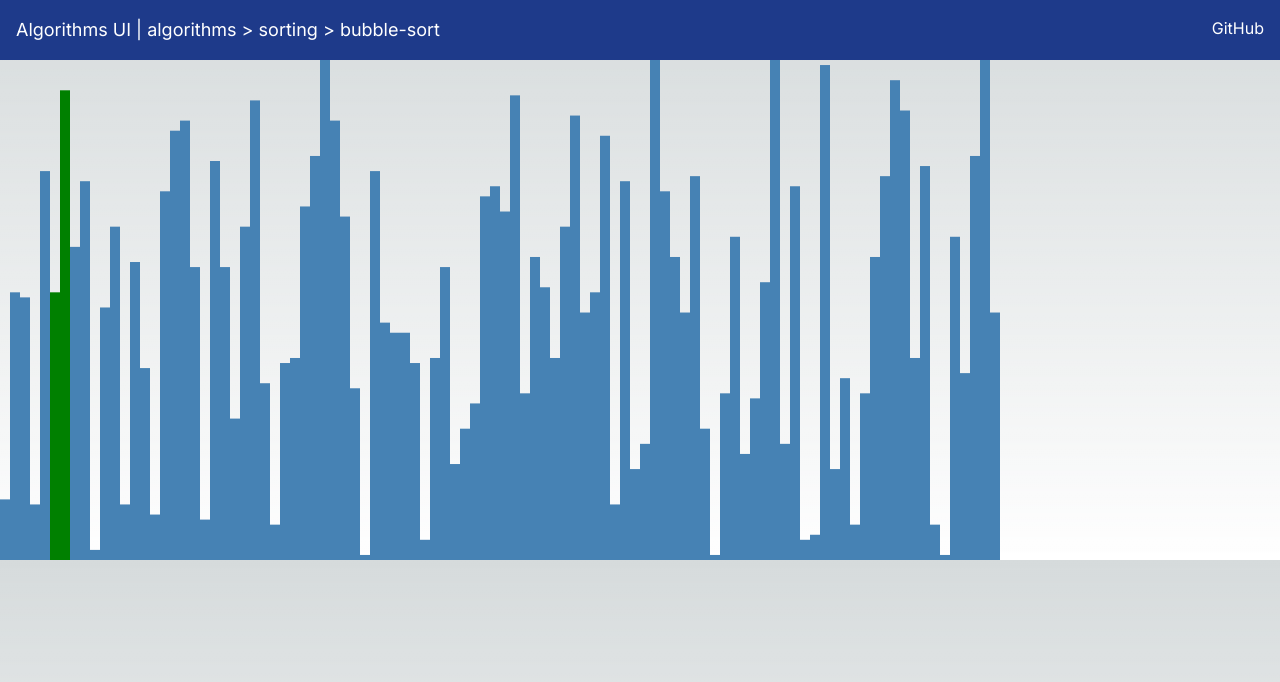
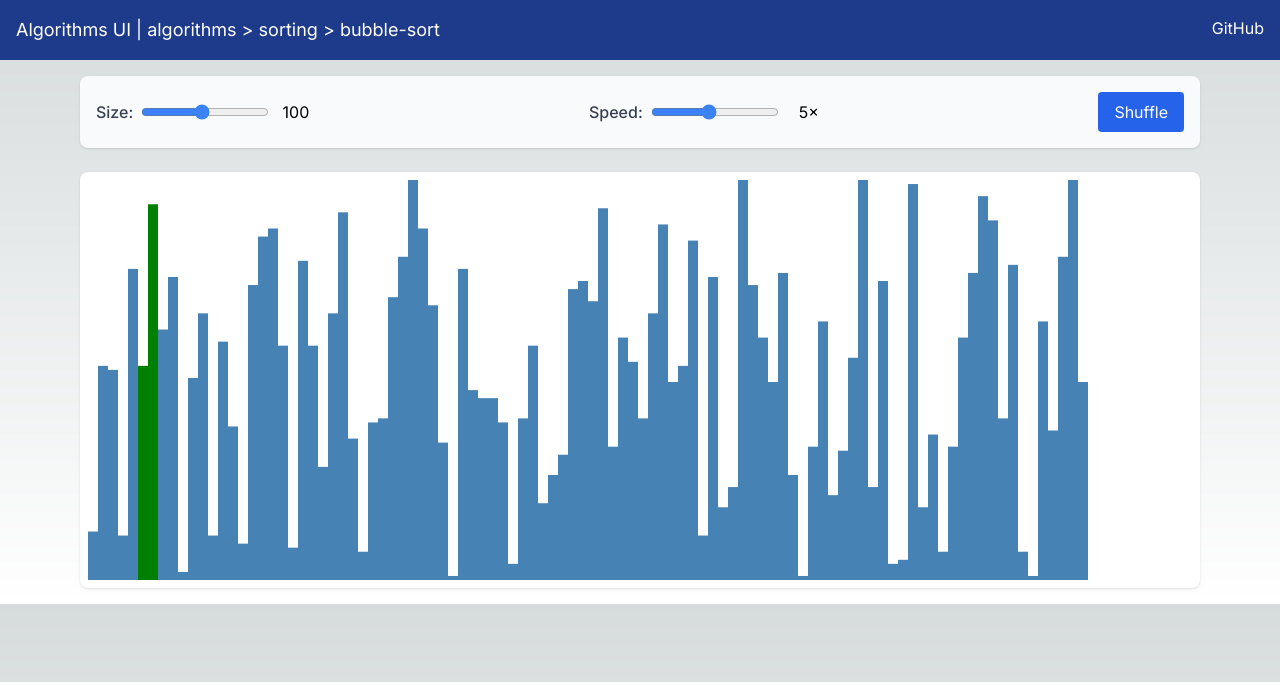
Before and after one commit to Zyoruk/algorithms-ui, a Next.js app: page /algorithms/sorting/bubble-sort in a window 1280 px wide. Shown: the top 682 px of the page. Built offline with nearby package versions, Linux system fonts and the light colour scheme.

Commit message:
Refactor sorting controllers to accept speed parameter and update BarsAnimation for dynamic speed adjustments; enhance SortingVisualizer with controls for size and speed.

```diff
--- a/src/app/algorithms/sorting/bubble-sort/controller.ts
+++ b/src/app/algorithms/sorting/bubble-sort/controller.ts
@@ -7,13 +7,9 @@ export class BubbleSortController extends AlgorithmController {
   private sorter = new BubbleSort();
   private animation!: BarsAnimation;
 
-  constructor(protected svgRef: SVGSVGElement) {
-    super(svgRef);
-  }
-
   async sortAndAnimate(arr: number[]) {
     let observableArr = new ObservableArray(...arr);
-    this.animation = new BarsAnimation(arr, this.svgRef);
+    this.animation = new BarsAnimation(arr, this.svgRef, this.speed);
     observableArr.addObserver(this.animation);
     await this.sorter.sort(observableArr);
     await new Promise((resolve) => setTimeout(resolve, 1000));
--- a/src/app/algorithms/sorting/merge-sort/controller.ts
+++ b/src/app/algorithms/sorting/merge-sort/controller.ts
@@ -7,13 +7,9 @@ export class MergeSortController extends AlgorithmController {
   private sorter = new MergeSort();
   private animation!: BarsAnimation;
 
-  constructor(protected svgRef: SVGSVGElement) {
-    super(svgRef);
-  }
-
   async sortAndAnimate(arr: number[]) {
     let observableArr = new ObservableArray(...arr);
-    this.animation = new BarsAnimation(arr, this.svgRef);
+    this.animation = new BarsAnimation(arr, this.svgRef, this.speed);
     observableArr.addObserver(this.animation);
     await this.sorter.sort(observableArr);
     await new Promise((resolve) => setTimeout(resolve, 1000));
--- a/src/app/algorithms/sorting/quick-sort/controller.ts
+++ b/src/app/algorithms/sorting/quick-sort/controller.ts
@@ -7,13 +7,9 @@ export class Controller extends AlgorithmController {
   private sorter = new QuickSort();
   private animation!: BarsAnimation;
 
-  constructor(svgRef: SVGSVGElement) {
-    super(svgRef);
-  }
-
   async sortAndAnimate(arr: number[]) {
     const observableArr = new ObservableArray(...arr);
-    this.animation = new BarsAnimation(arr, this.svgRef);
+    this.animation = new BarsAnimation(arr, this.svgRef, this.speed);
     observableArr.addObserver(this.animation);
     await this.sorter.sort(observableArr);
     await new Promise(r => setTimeout(r, 1000));
--- a/src/app/shared/classes/BarsAnimation.ts
+++ b/src/app/shared/classes/BarsAnimation.ts
@@ -3,12 +3,13 @@ import { ObservedDataEvent, Observer } from "./Observer";
 import * as d3 from "d3";
 
 export class BarsAnimation extends Observer<ObservableArray> {
+  private baseDuration = 500;
   svg: d3.Selection<SVGSVGElement, unknown, HTMLElement | null, any>;
   width: number;
   height: number;
   barWidth: number;
 
-  constructor(private array: number[] = [], svgRef: SVGSVGElement) {
+  constructor(private array: number[] = [], svgRef: SVGSVGElement, private speed = 1) {
     super();
     this.svg = d3.select(svgRef);
     this.width = +this.svg.attr("width");
@@ -53,13 +54,14 @@ export class BarsAnimation extends Observer<ObservableArray> {
       .style("fill", "steelblue");
 
     // Animate
+    const duration = this.baseDuration / this.speed;
     switch (data.type) {
       case "compare":
         // Animate comparison
         bars
           .filter((d, i) => data.indices.includes(i))
           .transition()
-          .duration(500)
+          .duration(duration)
           .style("fill", "red");
         break;
       case "swap":
@@ -67,7 +69,7 @@ export class BarsAnimation extends Observer<ObservableArray> {
         bars
           .filter((d, i) => data.indices.includes(i))
           .transition()
-          .duration(500)
+          .duration(duration)
           .style("fill", "green");
         break;
       case "set":
@@ -75,7 +77,7 @@ export class BarsAnimation extends Observer<ObservableArray> {
         bars
           .filter((d, i) => data.indices.includes(i))
           .transition()
-          .duration(500)
+          .duration(duration)
           .style("fill", "purple");
         break;
     }
--- a/src/app/shared/classes/SortingAlgorithmControllet.ts
+++ b/src/app/shared/classes/SortingAlgorithmControllet.ts
@@ -1,4 +1,7 @@
 export abstract class AlgorithmController {
-    constructor(protected svgRef: SVGSVGElement) {}
+    constructor(
+      protected svgRef: SVGSVGElement,
+      protected speed = 5  // ← default speed multiplier
+    ) {}
     abstract sortAndAnimate(arr: number[]): Promise<void>;
-}
+  }
--- a/src/app/shared/components/SortingVisualizer.tsx
+++ b/src/app/shared/components/SortingVisualizer.tsx
@@ -1,29 +1,48 @@
 'use client';
-import React, { useEffect, useRef, useMemo } from 'react';
+import React, { useState, useEffect, useRef } from 'react';
+import SortingControls from './SortingControls';
 import { AlgorithmController } from '../classes/SortingAlgorithmControllet';
 
 interface Props<C extends AlgorithmController> {
-  Controller: new (svg: SVGSVGElement) => C;
+  Controller: new (svg: SVGSVGElement, speed?: number) => C;
   initialSize?: number;
+  initialSpeed?: number;
 }
 
 export default function SortingVisualizer<C extends AlgorithmController>({
   Controller,
   initialSize = 50,
+  initialSpeed = 5,
 }: Props<C>) {
-  const data = useMemo(
-    () => Array.from({ length: initialSize }, () =>
-      Math.floor(Math.random() * initialSize)
-    ),
-    [initialSize]
+  const [size, setSize] = useState(initialSize);
+  const [speed, setSpeed] = useState(initialSpeed);
+  const [data, setData] = useState<number[]>(() =>
+    Array.from({ length: initialSize }, () => Math.floor(Math.random() * initialSize))
   );
   const svgRef = useRef<SVGSVGElement>(null);
 
+  const shuffle = () => {
+    setData(Array.from({ length: size }, () => Math.floor(Math.random() * size)));
+  };
+
   useEffect(() => {
     if (!svgRef.current) return;
-    const anim = new Controller(svgRef.current);
-    anim.sortAndAnimate(data);
-  }, [Controller, data]);
+    const controller = new Controller(svgRef.current, speed);
+    controller.sortAndAnimate([...data]);
+  }, [data, speed, Controller]);
 
-  return <svg ref={svgRef} width="1000" height="500" />;
+  return (
+    <div className="max-w-6xl mx-auto p-4">
+      <SortingControls
+        size={size}
+        speed={speed}
+        onSizeChange={n => { setSize(n); shuffle(); }}
+        onSpeedChange={setSpeed}
+        onShuffle={shuffle}
+      />
+      <div className="bg-white rounded-lg shadow p-2">
+        <svg ref={svgRef} width="1000" height="400" />
+      </div>
+    </div>
+  );
 }
```
